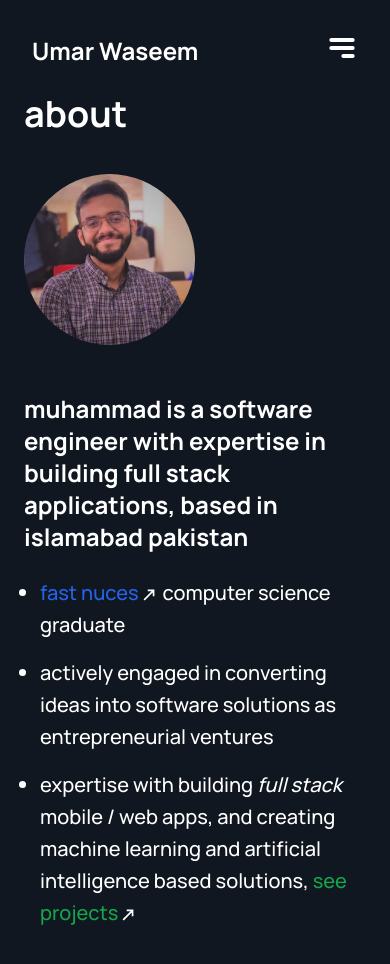
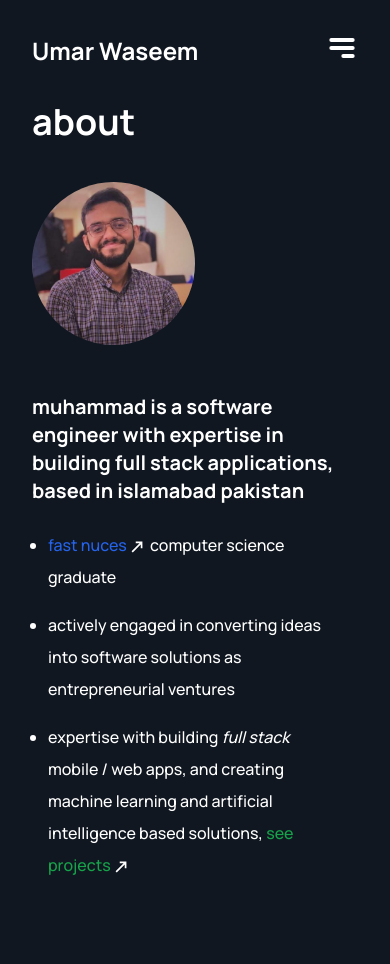
Before and after one commit to umarwaseeem/muhammadumarwaseem, a Next.js app: page /about in a window 390 px wide. Shown: the top 964 px of the page. Built offline with nearby package versions, Linux system fonts and the light colour scheme.

Commit message:
style: padding adjust for page headings

```diff
--- a/app/about/page.js
+++ b/app/about/page.js
@@ -6,7 +6,7 @@ export default function About() {
     return (
         <PageWrapper>
 
-            <section className="flex h-fitx md:h-[calc(100vh-50px)] lg:h-[calc(100vh-50px)] flex-col lg:flex-row items-start justify-center lg:justify-evenly bg-midnightblue p-6 lg:px-16 lg:pb-16">
+            <section className="flex h-fitx md:h-[calc(100vh-50px)] lg:h-[calc(100vh-50px)] flex-col lg:flex-row items-start justify-center lg:justify-evenly bg-midnightblue p-8 lg:px-16 lg:pb-16">
                 <div className="flex flex-col lg:w-3/12 justify-center items-start lg:justify-start h-fit lg:h-full">
                     <h2 className="font-bold text-4xl lg:text-7xl text-white">about</h2>
                     <div className="flex justify-start items-start w-1/2 lg:w-full mt-10">
@@ -15,8 +15,8 @@ export default function About() {
                 </div>
 
                 <div className="flex flex-col justify-start items-start lg:justify-end lg:items-end lg:w-9/12 lg:pl-10">
-                    <h2 className="font-bold text-2xl lg:text-3xl text-white text-left pt-12 lg:pt-36 pb-6 lg:leading-[3rem]">muhammad is a software engineer with expertise in building full stack applications, based in islamabad pakistan</h2>
-                    <ul className="text-white text-xl lg:text-2xl mb-4 lg:mb-6 text-left lg:text-left list-disc px-4 leading-8 lg:leading-10">
+                    <h2 className="font-bold text-xl lg:text-3xl text-white text-left pt-12 lg:pt-36 pb-6 lg:leading-[3rem]">muhammad is a software engineer with expertise in building full stack applications, based in islamabad pakistan</h2>
+                    <ul className="text-white text-md lg:text-2xl mb-4 lg:mb-6 text-left lg:text-left list-disc px-4 leading-8 lg:leading-10">
                         <li className="mb-4">
                             <Link href="https://www.nu.edu.pk/" className="text-blue-600 hover:underline underline-offset-4">
                                 fast nuces<Image src="/arrow-top-left.svg" alt="Projects" className="rotate-90 inline" width={20} height={20} />
--- a/app/blogs/page.js
+++ b/app/blogs/page.js
@@ -32,7 +32,7 @@ export default function BlogsIntro() {
     })
 
     return (
-        <section className="flex h-[calc(100vh-50px)] flex-col items-start justify-start bg-midnightblue p-6 lg:px-16 lg:pb-16">
+        <section className="flex h-[calc(100vh-50px)] flex-col items-start justify-start bg-midnightblue p-8 lg:px-16 lg:pb-16">
             {/* Top-left heading */}
             <h2 className="font-bold text-4xl md:text-5xl lg:text-7xl text-white mb-14">recent writings</h2>
 
--- a/app/contact/page.js
+++ b/app/contact/page.js
@@ -3,7 +3,6 @@
 import { motion, AnimatePresence } from 'framer-motion';
 import Link from 'next/link';
 import Image from 'next/image';
-import LinkIcon from '../components/icons/link-icon';
 import PageWrapper from '../components/pagewrapper';
 import { useEffect, useState } from 'react';
 
@@ -64,16 +63,13 @@ export default function Contact() {
         setIsVisible(true);
     }, []);
 
-    // make a function to copy text
     const copyText = (text) => {
         navigator.clipboard.writeText(text);
-        // show a modal
-
     }
 
     return (
         <PageWrapper>
-            <section className="flex h-[calc(100vh-50px)] flex-col items-start lg:justify-start bg-midnightblue p-6 lg:p-16">
+            <section className="flex h-[calc(100vh-50px)] flex-col items-start lg:justify-start bg-midnightblue p-8 lg:p-16">
                 <h2 className="font-bold text-4xl md:text-5xl lg:text-7xl text-white mb-14">get in touch</h2>
                 <div className="flex flex-col items-start lg:items-start space-y-6">
                     <AnimatePresence>
--- a/app/projects/page.js
+++ b/app/projects/page.js
@@ -3,7 +3,7 @@ import PageWrapper from "../components/pagewrapper";
 export default function About() {
     return (
         <PageWrapper>
-            <section className="flex h-[calc(100vh-50px)] flex-col items-start lg:justify-start bg-midnightblue p-6 lg:px-16 lg:pb-16">
+            <section className="flex h-[calc(100vh-50px)] flex-col items-start lg:justify-start bg-midnightblue p-8 lg:px-16 lg:pb-16">
                 <h2 className="font-bold text-4xl lg:text-7xl text-white mb-14">projects</h2>
             </section>
         </PageWrapper>
--- a/blogs/hello-world.mdx
+++ b/blogs/hello-world.mdx
@@ -5,5 +5,9 @@ description: this is what you can expect from these blogs
 coverImage: https://images.unsplash.com/photo-1633989464081-16ccd31287a1?q=80&w=2071&auto=format&fit=crop&ixlib=rb-4.0.3&ixid=M3wxMjA3fDB8MHxwaG90by1wYWdlfHx8fGVufDB8fHx8fA%3D%3D
 ---
 
+# heading 1
+
 ![hello world image](https://images.unsplash.com/photo-1633989464081-16ccd31287a1?q=80&w=2071&auto=format&fit=crop&ixlib=rb-4.0.3&ixid=M3wxMjA3fDB8MHxwaG90by1wYWdlfHx8fGVufDB8fHx8fA%3D%3D)
 <center>Photo by <a href="https://unsplash.com/@lemonvlad?utm_content=creditCopyText&utm_medium=referral&utm_source=unsplash">Vladislav Klapin</a> on <a href="https://unsplash.com/photos/a-person-holding-up-a-sign-that-says-hello-PVr9Gsj93Pc?utm_content=creditCopyText&utm_medium=referral&utm_source=unsplash">Unsplash</a></center>
+
+## heading 2
```
